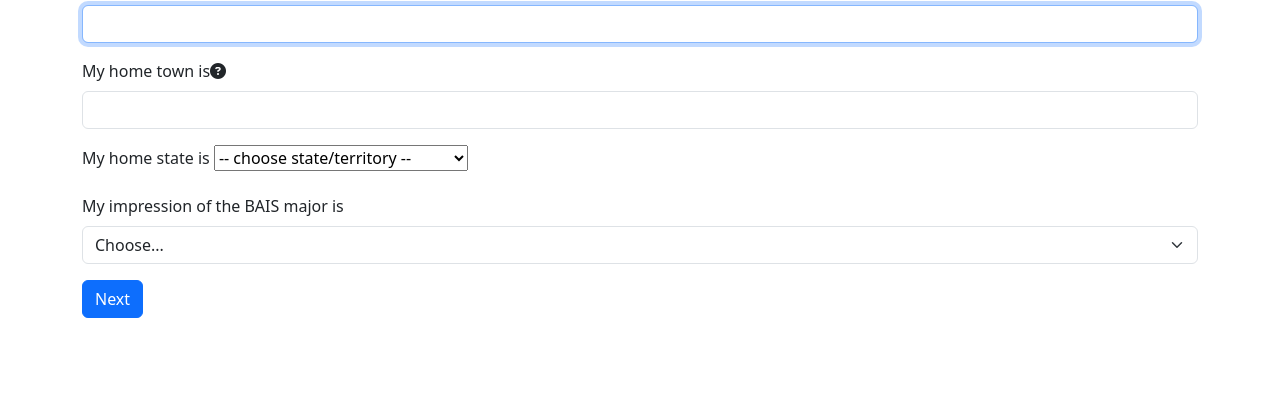
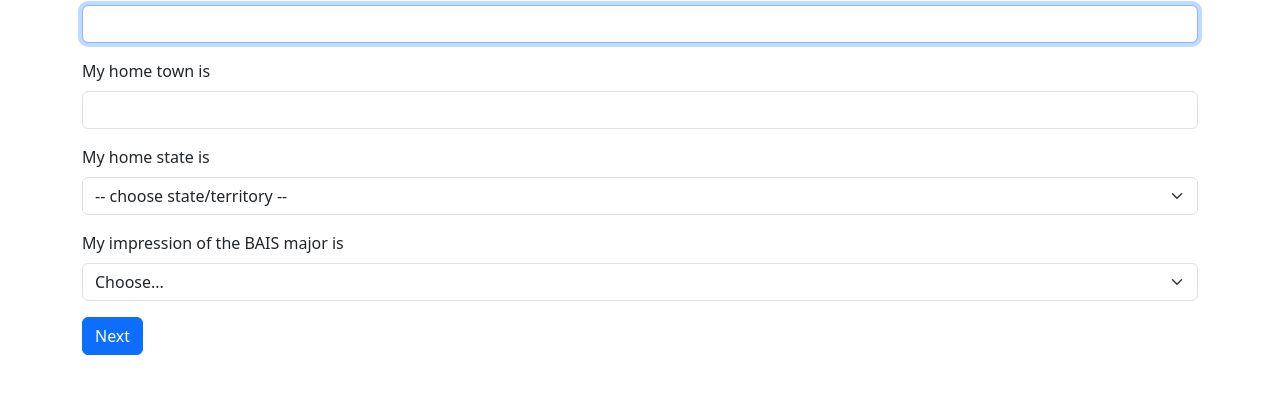
Before and after one commit to AbdurrahmanNawar/anawar_HW9, a plain HTML site: page formp1.html in a window 1280 px wide. Shown: the part 131-524 px from the top of the page. Drawn offline with nearby package versions, Linux system fonts and the light colour scheme.

Commit message:
updated form 1

```diff
--- a/formp1.html
+++ b/formp1.html
@@ -42,13 +42,13 @@
   <h1>BAIS Student Survey</h1>
   <form action="formp2.html">
     <div class="mb-3">
-      <label for="email" class="form-label">My  email is</label>
+      <label for="email" class="form-label">My email is</label>
       <input type="text" id="email" name="email" class="form-control" autofocus required>
     </div>
 
     <div class="mb-3">
       <label for="hometown" class="form-label">
-        My home town is<i class="fa-solid fa-circle-question"></i>
+        My home town is
         <span class="tooltip">
           <i class="fa-solid fa-circle-question"></i>
           <span class="tooltiptext">What town did you grow up in?</span>
@@ -58,8 +58,8 @@
     </div>
 
     <div class="mb-3">
-      <label for="state" class="form-label">My home state is</label>
-      <select name="state" id="state-select">
+      <label for="state-select" class="form-label">My home state is</label>
+      <select name="state" id="state-select" class="form-select">
         <option value="">-- choose state/territory --</option>
         <option value="AL">AL</option>
         <option value="AK">AK</option>
@@ -117,7 +117,7 @@
         <option value="MP">MP - Northern Mariana Islands</option>
         <option value="PR">PR - Puerto Rico</option>
         <option value="VI">VI - U.S. Virgin Islands</option>
-    </select>
+      </select>
     </div>
 
     <div class="mb-3">
```
